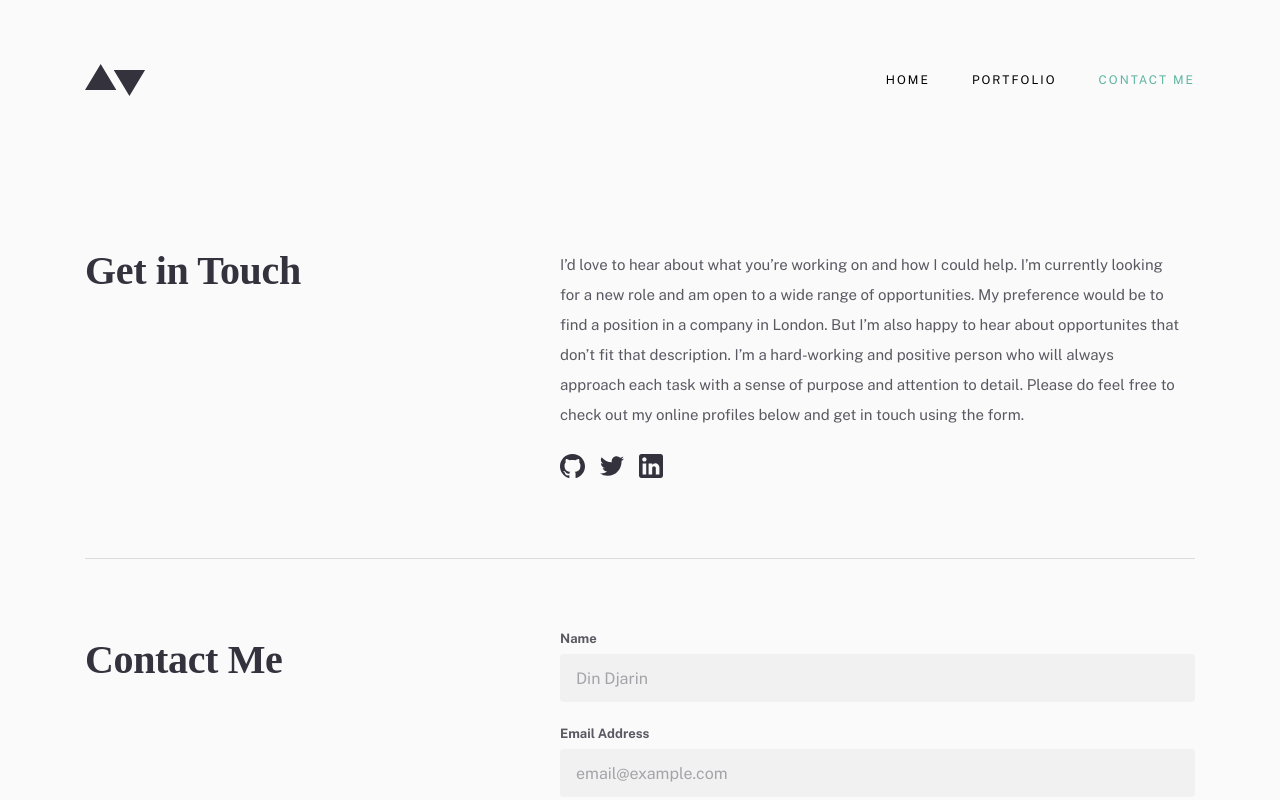
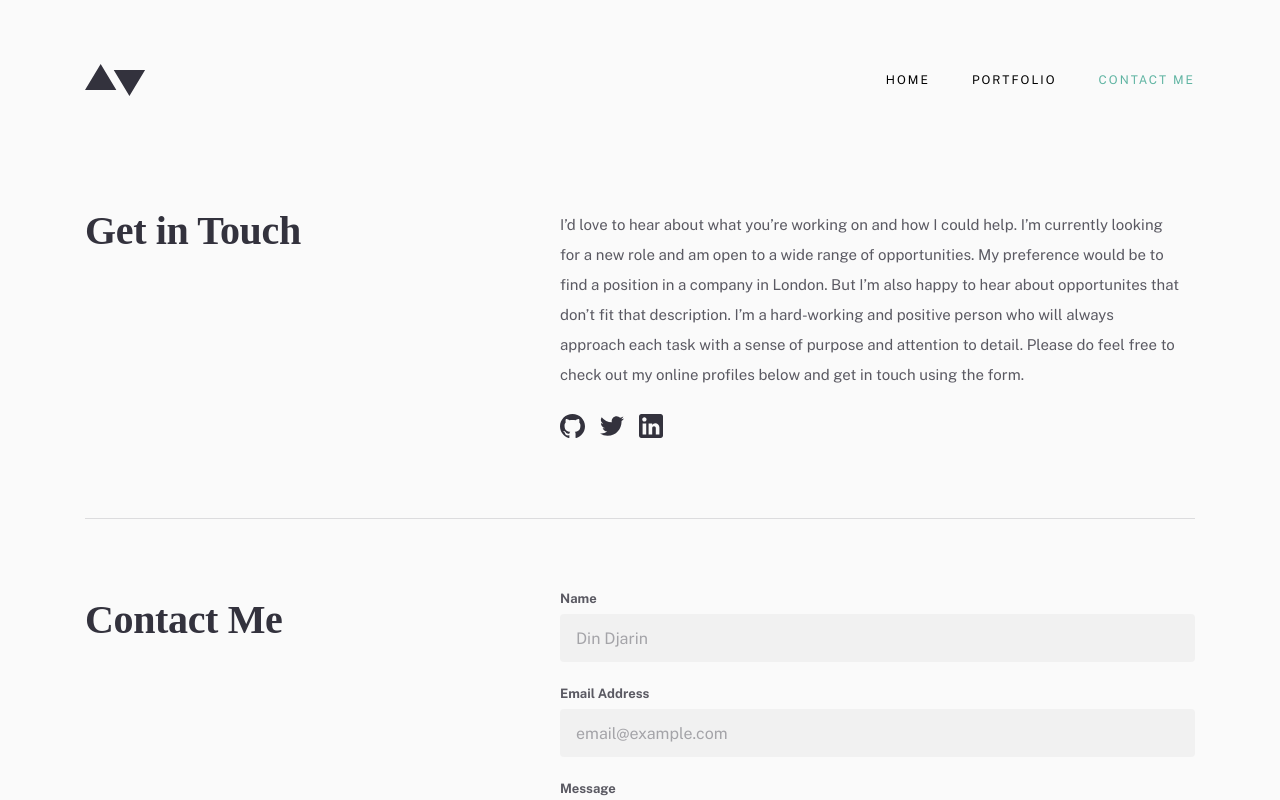
Before and after one commit to RoanMacmillan/minimal-portfolio-site, a React (Vite) app: page /contact-me in a window 1280 px wide. Shown: the top 800 px of the page. Built offline with nearby package versions, Linux system fonts and the light colour scheme; a web font is replaced by a local one.

Commit message:
finished transitions

```diff
--- a/src/App.css
+++ b/src/App.css
@@ -57,7 +57,8 @@ video {
 }
 
 .manageItem,
-.insureItem {
+.insureItem,
+.contactContainer {
   opacity: 0;
   transform: translateX(20px);
   transition: opacity 0.5s ease-in-out, transform 0.5s ease-in-out;
@@ -66,7 +67,8 @@ video {
 .manageItem.loaded,
 .insureItem.loaded,
 .topContainer.loaded,
-.aboutContainer.loaded {
+.aboutContainer.loaded,
+.contactContainer.loaded {
   opacity: 1;
   transform: translateX(0);
 }
@@ -77,11 +79,30 @@ video {
   transition: opacity 0.3s ease-in-out, transform 0.3s ease-in-out;
 }
 
-.aboutContainer {
+.aboutContainer
+ {
   opacity: 0;
   transform: translateX(-10px);
   transition: opacity 0.5s ease-in-out, transform 0.5s ease-in-out;
 }
+
+.portfolioDetail
+ {
+
+  opacity: 0;
+  transform: translateY(-20px);
+  transition: opacity 0.3s ease-in-out, transform 0.3s ease-in-out;
+
+}
+
+.portfolioDetail.loaded
+{
+
+  opacity: 1;
+  transform: translateY(0);
+}
+
+
 
 /* ------- */
 
--- a/src/assets/Components/ContactPage/ContactPage.css
+++ b/src/assets/Components/ContactPage/ContactPage.css
@@ -130,7 +130,7 @@ textarea::placeholder {
     max-width: 1174px;
     margin-left: auto;
     margin-right: auto;
-    margin-top: 100px;
+    margin-top: 60px;
 
   }
 
--- a/src/assets/Components/ContactPage/ContactPage.jsx
+++ b/src/assets/Components/ContactPage/ContactPage.jsx
@@ -4,12 +4,20 @@ import "./ContactPage.css";
 import Icon from "../Icons/Icon";
 import Button from "../Button/Button.jsx";
 
-const ContactPage = () => {
+const ContactPage = ({ className }) => {
   const [name, setName] = useState("");
   const [message, setMessage] = useState("");
   const [email, setEmail] = useState("");
   const [errors, setErrors] = useState({});
   const [formSubmitted, setFormSubmitted] = useState(false);
+
+  const [loaded, setLoaded] = useState(false);
+
+  useEffect(() => {
+    setTimeout(() => {
+      setLoaded(true);
+    }, 30);
+  }, []);
 
   const validateName = (name) => {
     if (name.trim() === "") {
@@ -61,7 +69,7 @@ const ContactPage = () => {
   };
 
   return (
-    <div className="contactContainer">
+    <div className={`contactContainer ${className} ${loaded ? "loaded" : ""}`}>
       <div className="touchContainer">
         <div className="headingChild">
           <h1>Get in Touch</h1>
@@ -79,7 +87,7 @@ const ContactPage = () => {
             profiles below and get in touch using the form.
           </p>
           <div className="socialContainer">
-          <Link to='https://github.com/RoanMacmillan'>
+            <Link to="https://github.com/RoanMacmillan">
               <Icon name="github" className="socialIcon" />
             </Link>
             <Link to="https://twitter.com/Petequinnn">
@@ -103,7 +111,13 @@ const ContactPage = () => {
 
               <input
                 // className={`mobileMenu ${isMobileMenuOpen ? "active" : "inactive"}`}
-                className={`formInput ${errors.name ? "inputError" : validateName(name) === "" ? "validInput" : ""}`}
+                className={`formInput ${
+                  errors.name
+                    ? "inputError"
+                    : validateName(name) === ""
+                    ? "validInput"
+                    : ""
+                }`}
                 type="text"
                 id="name"
                 name="name"
@@ -117,7 +131,13 @@ const ContactPage = () => {
               {errors.email && <div className="error">{errors.email}</div>}
 
               <input
-                className={`formInput ${errors.email ? "inputError" : validateEmail(email) === "" ? "validInput" : ""}`}
+                className={`formInput ${
+                  errors.email
+                    ? "inputError"
+                    : validateEmail(email) === ""
+                    ? "validInput"
+                    : ""
+                }`}
                 type="email"
                 id="email"
                 name="email"
@@ -131,7 +151,13 @@ const ContactPage = () => {
               {errors.message && <div className="error">{errors.message}</div>}
 
               <textarea
-                className={`formInput ${errors.message ? "inputError" : message.trim() !== "" ? "validInput" : ""}`}
+                className={`formInput ${
+                  errors.message
+                    ? "inputError"
+                    : message.trim() !== ""
+                    ? "validInput"
+                    : ""
+                }`}
                 id="message"
                 name="message"
                 rows="4"
--- a/src/assets/Components/PortfolioDetail/PortfolioDetail.jsx
+++ b/src/assets/Components/PortfolioDetail/PortfolioDetail.jsx
@@ -1,11 +1,19 @@
-import React from "react";
-import { useParams, Link } from "react-router-dom";
+import { useEffect, useState } from "react";
+import { useParams, Link,  } from "react-router-dom";
 import "./PortfolioDetail.css";
 import PortfolioNavigation from "../PortfolioNavigation/PortfolioNavigation";
 import Button from "../Button/Button";
 
-const PortfolioDetail = ({ portfolioItemsData }) => {
+const PortfolioDetail = ({ portfolioItemsData, className }) => {
   const { id } = useParams();
+
+  const [loaded, setLoaded] = useState(false);
+
+  useEffect(() => {
+    setTimeout(() => {
+      setLoaded(true);
+    }, 30);
+  }, []);
 
   const portfolioItem = portfolioItemsData.find((item) => item.id === id);
   const currentIndex = portfolioItemsData.findIndex((item) => item.id === id);
@@ -25,9 +33,8 @@ const PortfolioDetail = ({ portfolioItemsData }) => {
     staticOne,
     staticTwo,
     websiteUrl,
-    staticThree
+    staticThree,
   } = portfolioItem;
-
 
   const shouldDisableButton = (id) => {
     const disabledIds = ["2", "3", "4"];
@@ -35,7 +42,10 @@ const PortfolioDetail = ({ portfolioItemsData }) => {
   };
 
   return (
-    <div className="portfolioDetail" data-id={id}>
+    <div
+      className={`portfolioDetail ${className} ${loaded ? "loaded" : ""}`}
+      data-id={id}
+    >
       <div className="detailImageContainer">
         <div className="siteWrapper detail">
           <img className="detailHero" src={detailSrc} alt={title} />
@@ -60,13 +70,10 @@ const PortfolioDetail = ({ portfolioItemsData }) => {
                   disabled={shouldDisableButton(id)}
                 />
               </Link>
-
-
             </div>
             <div className="titleChild">
               <p className="desktopTest">{description}</p>
             </div>
-
           </div>
           <div className="line detailLine"></div>
           <div className="backgroundContainer">
```
Lines whose indentation alone changed are shown as unchanged.
